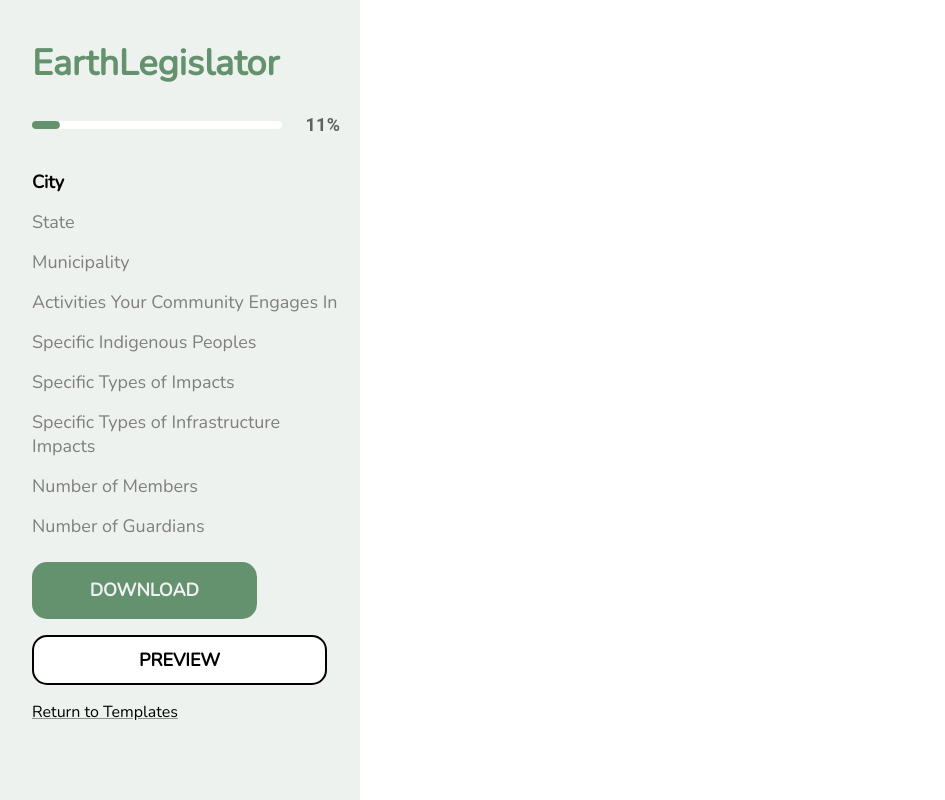
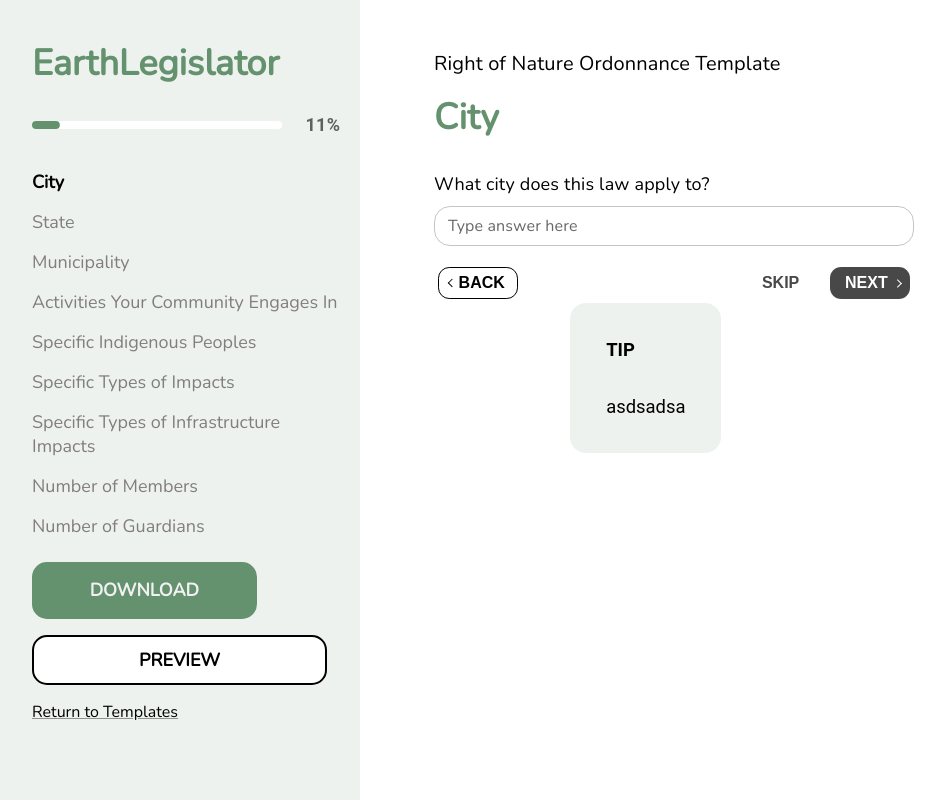
Before and after one commit to cornellh4i/earth-law-center, a React (Create React App) app in the folder client/: page /template-filler in a window 1280 px wide. Shown: the whole page, without its empty margins (0-945 px from the left). Built offline with nearby package versions, Linux system fonts and the light colour scheme.

Commit message:
finish frontend

```diff
--- a/client/src/components/QuestionAnswer/QuestionAnswer.jsx
+++ b/client/src/components/QuestionAnswer/QuestionAnswer.jsx
@@ -12,18 +12,20 @@ import Grid from '@mui/material/Grid';
  * @param {field} is the title of the currently selected page
  * @param {fieldId} is the id of the current selected page
  * @param {title} is the template title
- * @param {questions} is a list of questions; a question is a list of ['<valid input type>', '<question content']
+ * @param {question} is the question string
+ * @param {inputType} is the inputType of the question
  * @param {length} is the total number of pages
  * @param {handleBack} is a function that handles pressing the 'Back' button
  * @param {handleSkip} is a function that handles pressing the 'Skip' button
- * @param {handleSubmit} is a function that handles pressing the 'Next' button
+ * @param {handleNext} is a function that handles pressing the 'Next' button
+ * @param {handleSubmit} is a function that handles pressing the 'Finish' button
 */
 
 const QuestionAnswer = (props) => {
-  /** The user's answers; each answer is a list of ['<question asked>', '<user response>'] */
+  // Stores user answers; a dict where key: value = fieldId: user_input
   const [inputs, setInputs] = useState({});
 
-  /** List of all US states and territories; used for the states dropdown select */
+  // List of all US states and territories; used for the states dropdown select
   const us_states = [
     'Alabama', 'Alaska', 'Arizona', 'Arkansas', 'California', 'Canal Zone', 'Colorado', 'Connecticut',
     'Delaware', 'District of Columbia', 'Florida', 'Georgia', 'Guam', 'Hawaii', 'Idaho', 'Illinois', 'Indiana',
@@ -34,26 +36,32 @@ const QuestionAnswer = (props) => {
     'Virginia', 'Washington', 'West Virginia', 'Wisconsin', 'Wyoming'
   ]
 
-  /** Handles user field changes and updates the inputs variable */
+  // Handles user field changes and updates the input variable
   const handleChange = (e) => {
-    const name = e.target.name;
-    const value = e.target.value;
-    setInputs(values => ({ ...values, [name]: value }))
+    const id = props.fieldId
+    const value = e.target.value
+    setInputs(values => ({ ...values, [id]: value }))
   }
 
-  /** A component of all questions; question[0] = <input type> and question[1] = <question content> */
-  const questionItems = props.questions.map((question) =>
+  return (
+    <div className='question-component'>
+      <Typography pt={1} pb={1} variant='h6' sx={{ fontFamily: 'Nunito' }}>{props.title}</Typography>
+      <Typography pt={1} pb={1} variant='h4'
+        sx={{ fontWeight: 'bold', fontFamily: 'Nunito', color: '#64926E', fontSize: 36 }}>
+        {props.field}
+      </Typography>
+
+      {/* Question component */}
       <div className='question-items'>
-      {/* Question component */}
-      <Typography pt={3} pb={1} variant='body2'>{question[1]}</Typography>
+        <Typography pt={3} pb={1} variant='body2'>{props.question}</Typography>
 
         {/* Text input answer component */}
-      {question[0] === 'text input' &&
+        {props.inputType === 'short answer' &&
           <Box>
             <TextField
               className='text-input'
-            name={question[1]}
-            value={inputs[question[1]] || ''}
+              name={props.question}
+              value={inputs[props.fieldId] || ''}
               label='Type answer here'
               size='small'
               fullWidth
@@ -64,14 +72,14 @@ const QuestionAnswer = (props) => {
         }
 
         {/* States dropdown select answer component */}
-      {question[0] === 'states dropdown select' &&
+        {props.inputType === 'states dropdown' &&
           <Box>
             <FormControl>
               <TextField
                 select
                 className='select-input'
-              name={question[1]}
-              value={inputs[question[1]] || ''}
+                name={props.question}
+                value={inputs[props.fieldId] || ''}
                 onChange={handleChange}
                 label='Select State'
                 size='small'
@@ -80,23 +88,13 @@ const QuestionAnswer = (props) => {
 
               >
                 {us_states.map(state =>
-                <MenuItem value={state}>{state}</MenuItem>
+                  <MenuItem key={state} value={state}>{state}</MenuItem>
                 )}
               </TextField>
             </FormControl>
           </Box>
         }
       </div>
-  )
-
-  return (
-    <div className='question-component'>
-      <Typography pt={1} pb={1} variant='h6' sx={{ fontFamily: 'Nunito' }}>{props.title}</Typography>
-      <Typography pt={1} pb={1} variant='h4'
-        sx={{ fontWeight: 'bold', fontFamily: 'Nunito', color: '#64926E', fontSize: 36 }}>
-        {props.field}
-      </Typography>
-      {questionItems}
 
       {/* Button positioning */}
       <Grid container direction='row' spacing={4} pt={2} justifyContent='flex-end'>
@@ -115,8 +113,16 @@ const QuestionAnswer = (props) => {
               css='white-median-btn'
             />
             <Button
-              text={props.fieldId === (props.length - 1) ? 'FINISH' : 'NEXT'}
-              handleClick={(e) => props.handleSubmit(e, inputs)}
+              text={
+                props.fieldId === (props.length - 1)
+                  ? 'FINISH'
+                  : 'NEXT'
+              }
+              handleClick={
+                props.fieldId === (props.length - 1)
+                  ? e => props.handleSubmit(inputs)
+                  : e => props.handleNext()
+              }
               css='continue-btn'
             />
           </Box>
--- a/client/src/pages/TemplateFiller/TemplateFiller.jsx
+++ b/client/src/pages/TemplateFiller/TemplateFiller.jsx
@@ -120,6 +120,7 @@ const TemplateFiller = () => {
   // const fields = Object.keys(questionsData);
   const fieldItem = questionsData.map((question, index) => (
     <div
+      key={index}
       className={
         // questionsData[clicked].id === questionsData[field].id
         index===clickedId
@@ -146,19 +147,9 @@ const TemplateFiller = () => {
     setClickedId(newClickedId);
   };
 
-  /** Handles user pressing the 'Back' button */
-  const handleBack = (e) => {
-    backPage();
-  };
-
-  /** Handles user pressing the 'Skip' button */
-  const handleSkip = (e) => {
-    advancePage();
-  };
-
   /** Handles user pressing the 'Next' button */
-  const handleSubmit = (e, inputs) => {
-    advancePage();
+  const handleSubmit = (inputs) => {
+    // HANDLE INPUTS LATER
     console.log(inputs);
   };
 
@@ -178,26 +169,31 @@ const TemplateFiller = () => {
           progress={progress}
           handleDownload={handleDownload}
         />
-        {/* <Grid pt={5} container spacing={4}>
+        <Grid pt={5} container spacing={4}>
           <Grid item xs={1} />
           <Grid item xs={10}>
             <QuestionAnswer
               field={questionsData[clickedId].field}
               fieldId={clickedId}
               title={'Right of Nature Ordonnance Template'}
-              questions={questionsData[clickedId].question}
+              question={questionsData[clickedId].question}
+              inputType={questionsData[clickedId].input_type}
               length={length}
-              handleBack={handleBack}
-              handleSkip={handleSkip}
+              handleBack={backPage}
+              handleSkip={advancePage}
+              handleNext={advancePage}
               handleSubmit={handleSubmit}
             />
           </Grid>
           <Grid item xs={1} />
-          <HelpBox
-            title='Earth Law Center'
-            description='Earth Law Center is one example of an organization that drafts Rights of Nature and other Earth-centered laws across the United States and world.'
-          />
-        </Grid> */}
+
+          {questionsData[clickedId].description &&
+            <HelpBox
+              title='TIP'
+              description={questionsData[clickedId].description}
+            />
+          }
+        </Grid>
       </Box>
     </div>
   );
```
Lines whose indentation alone changed are shown as unchanged.
